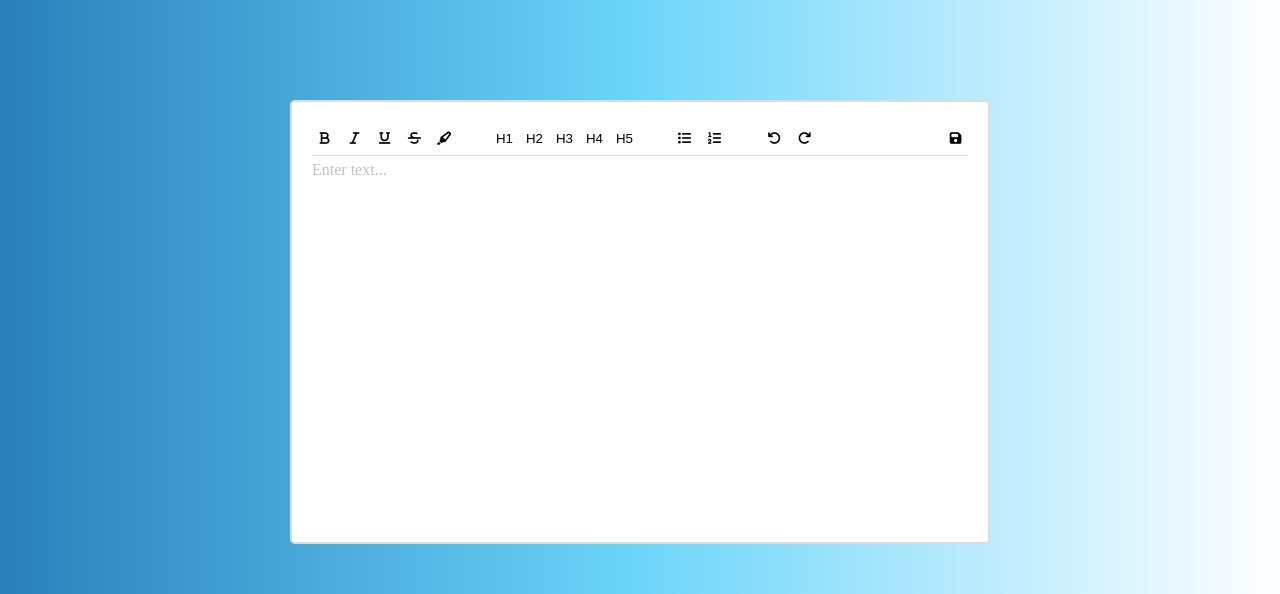
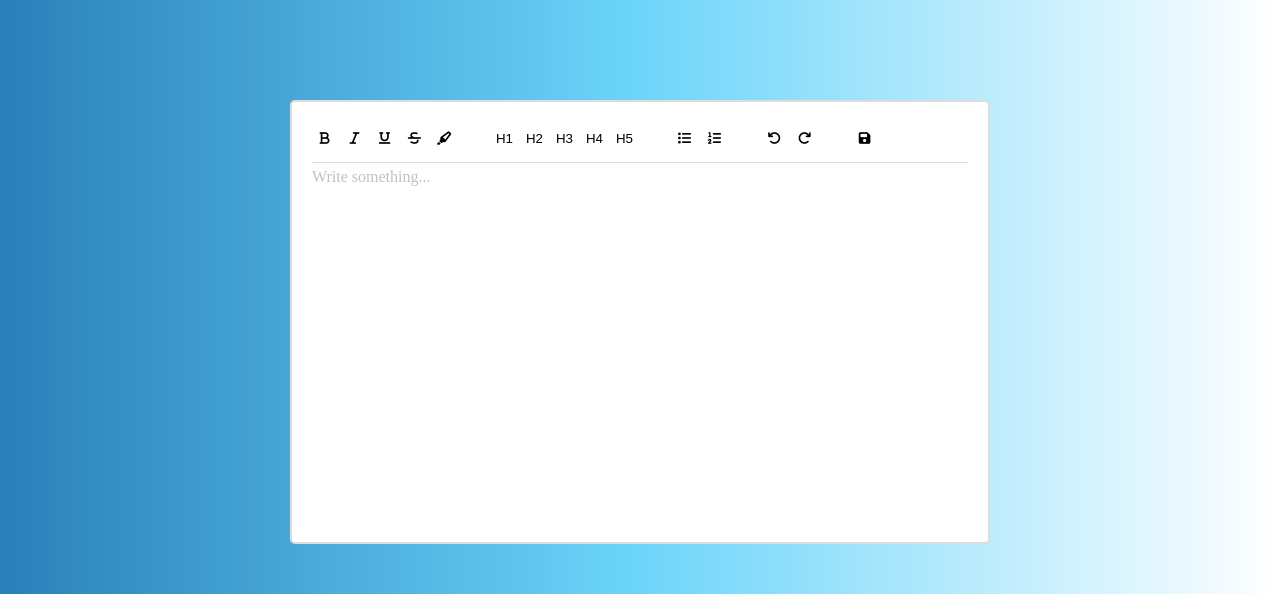
Before and after one commit to marcelltisza/minimalist-rich-text-editor, a React (Create React App) app: page / in a window 1280 px wide. Shown: the top 594 px of the page. Built offline with nearby package versions, Linux system fonts and the light colour scheme.

Commit message:
commit 3

```diff
--- a/src/components/MyEditor.js
+++ b/src/components/MyEditor.js
@@ -1,8 +1,9 @@
-import React, { useEffect, useRef, useState } from 'react';
-import { Editor, EditorState } from 'draft-js';
-import '../../node_modules/draft-js/dist/Draft.css';
-import '../styles/MyEditor.css';
-import Toolbar from './Toolbar';
+import React, { useEffect, useRef, useState } from "react";
+import { Editor, EditorState, RichUtils } from "draft-js";
+import "../../node_modules/draft-js/dist/Draft.css";
+import "../styles/MyEditor.css";
+import Toolbar from "./Toolbar";
+import { saveEditorState } from "../utils";
 
 function MyEditor() {
   const [editorState, setEditorState] = useState(() =>
@@ -11,21 +12,35 @@ function MyEditor() {
   const domEditor = useRef();
 
   useEffect(() => {
-    domEditor.current.focus();
+    focusToEditor();
   }, []);
 
+  function focusToEditor() {
+    domEditor.current.focus();
+  }
+
+  const styleMap = {
+    HIGHLIGHT: {
+      backgroundColor: "yellow",
+    },
+  };
+
   return (
-    <div className='editor-container'>
-      <Toolbar
-        editorState={editorState}
-        setEditorState={setEditorState}
-      />
-      <div className='editor'>
+    <div className="editor-container">
+      <div className="toolbar">
+        <Toolbar
+          editorState={editorState}
+          setEditorState={setEditorState}
+          focusToEditor={focusToEditor}
+        />
+      </div>
+      <div className="editor" onClick={focusToEditor}>
         <Editor
           editorState={editorState}
           onChange={setEditorState}
-          placeholder={'Enter text...'}
+          placeholder="Write something..."
           ref={domEditor}
+          customStyleMap={styleMap}
         />
       </div>
     </div>
--- a/src/styles/MyEditor.css
+++ b/src/styles/MyEditor.css
@@ -3,9 +3,15 @@
   border-radius: 5px;
   border-style: solid;
   border-color: #ddd;
-    min-height: 400PX;
+  min-height: 400px;
   padding: 20px;
   background-color: white;
+  display: flex;
+  flex-direction: column;
+}
+
+.toolbar {
+  min-height: 35px;
 }
 
 .editor {
@@ -15,6 +21,7 @@
   padding-top: 5px;
   margin-top: 5px;
   position: relative;
+  height: 350px;
 }
 
 .button {
--- a/src/styles/Toolbar.css
+++ b/src/styles/Toolbar.css
@@ -1,13 +1,8 @@
-.toolbar {
-    display: flex;
-    justify-content: flex-start;
-}
-
 .toolbar-group {
-    margin-right: 30px;
+  margin-right: 30px;
 }
 
 .save {
-    margin-left: auto;
-    margin-right: 0;
+  margin-left: auto;
+  margin-right: 0;
 }
```
Also changed, not shown: 1 other file (tests, documents, lock files or other folders). Lines whose indentation alone changed are shown as unchanged.
